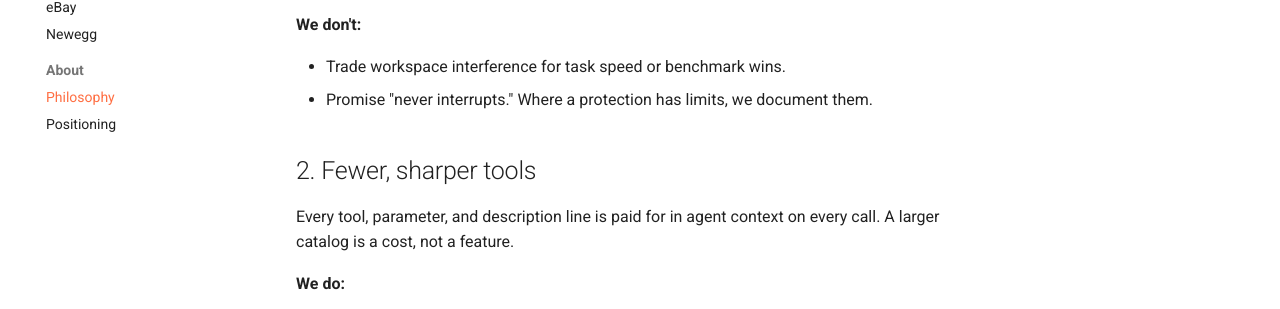
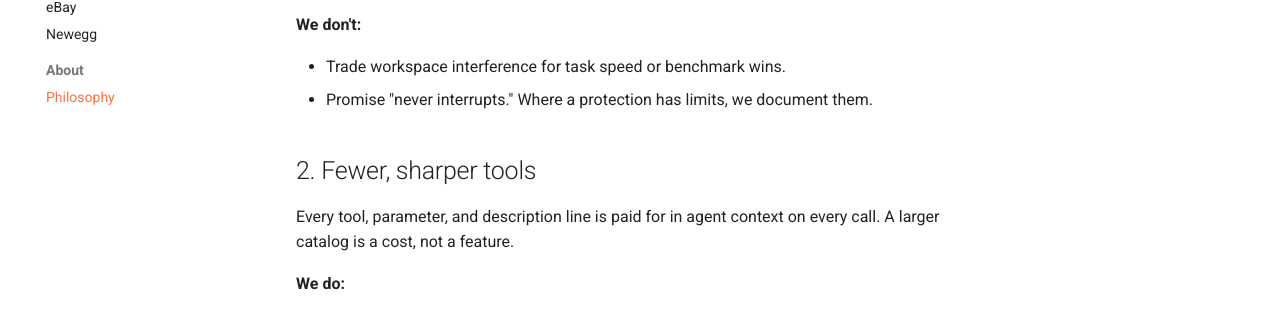
Before and after one commit to junyeong-nero/kitsune, an MkDocs documentation site: the page built from docs/philosophy.md, in a window 1280 px wide. Shown: the part 561-870 px from the top of the page. Built offline with MkDocs 1.6.1 and Material for MkDocs 9.7.7, drawn with Linux system fonts in a browser that asks for light colours; comment, search, counter and statistics services are not loaded.

Commit message:
docs: leave the internal positioning doc out of the site

```diff
--- a/mkdocs.yml
+++ b/mkdocs.yml
@@ -40,6 +40,7 @@ markdown_extensions:
 exclude_docs: |
   releasing.md
   recording-the-demo.md
+  positioning.md
 
 # Some pages link to source files outside docs/ (../src, ../extension); don't warn on those.
 validation:
@@ -66,4 +67,3 @@ nav:
       - Newegg: scraping-playbooks/newegg.md
   - About:
       - Philosophy: philosophy.md
-      - Positioning: positioning.md
```
